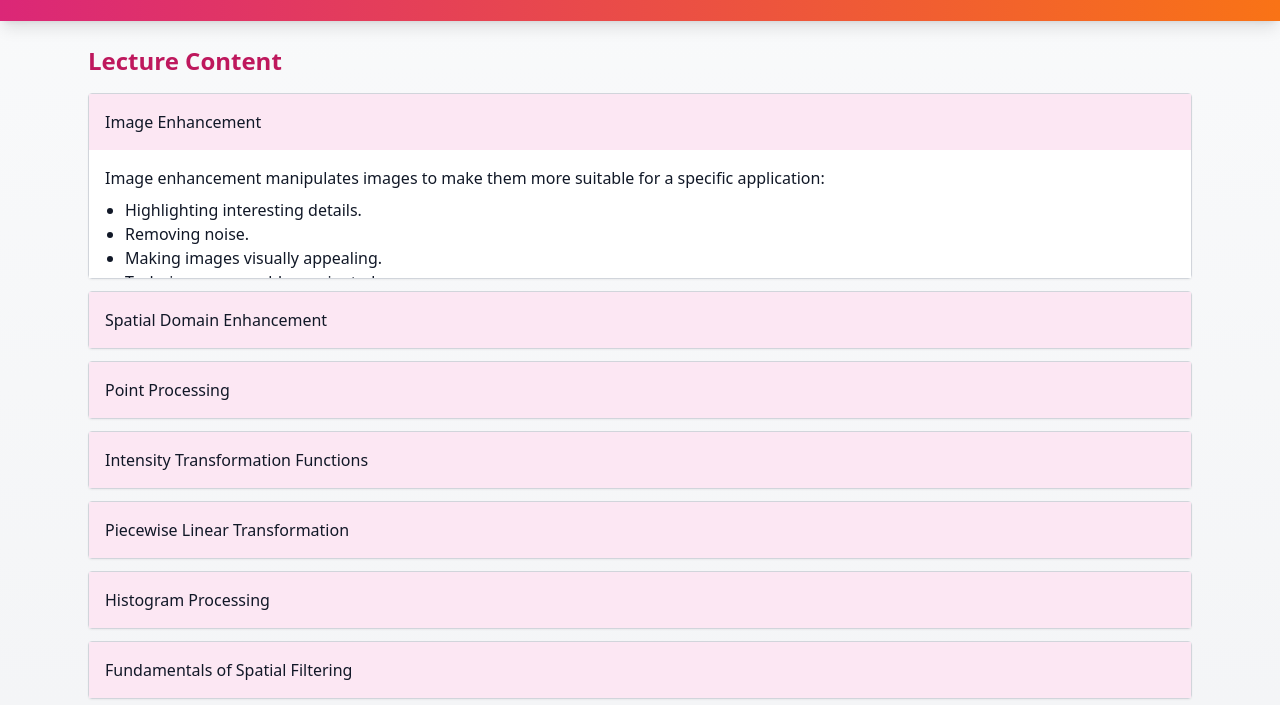
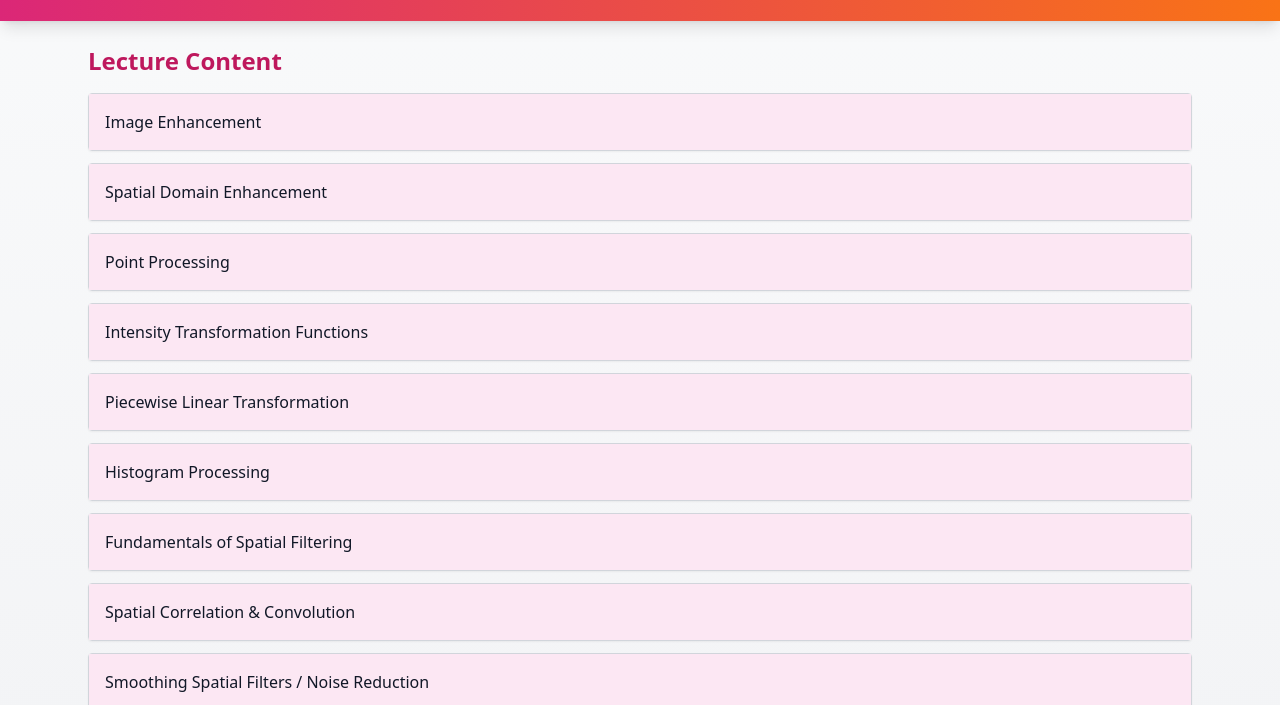
Before and after one commit to beshoywadid/test2, a plain HTML site: page index.html in a window 1280 px wide. Both pictures are taken after a click on the button "Image Enhancement". Shown: the part 95-800 px from the top of the page. Drawn offline with nearby package versions, Linux system fonts and the light colour scheme.

Commit message:
Update index.html

```diff
--- a/index.html
+++ b/index.html
@@ -161,19 +161,18 @@
 <script>
     // Accordion Animation
     document.querySelectorAll('.accordion-button').forEach(btn => {
-        btn.addEventListener('click', () => {
-            const content = btn.nextElementSibling;
-            if(content.classList.contains('max-h-0')) {
-                content.classList.remove('max-h-0','p-0');
-                content.classList.add('p-4');
-                content.style.maxHeight = content.scrollHeight + "px";
-            } else {
-                content.style.maxHeight = null;
-                content.classList.add('max-h-0','p-0');
-                content.classList.remove('p-4');
-            }
-        });
+    btn.addEventListener('click', () => {
+        const content = btn.nextElementSibling;
+        if(content.classList.contains('hidden')) {
+            content.classList.remove('hidden');
+            content.style.maxHeight = content.scrollHeight + "px"; // expand to full
+        } else {
+            content.style.maxHeight = "0px";
+            setTimeout(() => content.classList.add('hidden'), 300); // hide after animation
+        }
     });
+});
+
 </script>
 
 </body>
```
